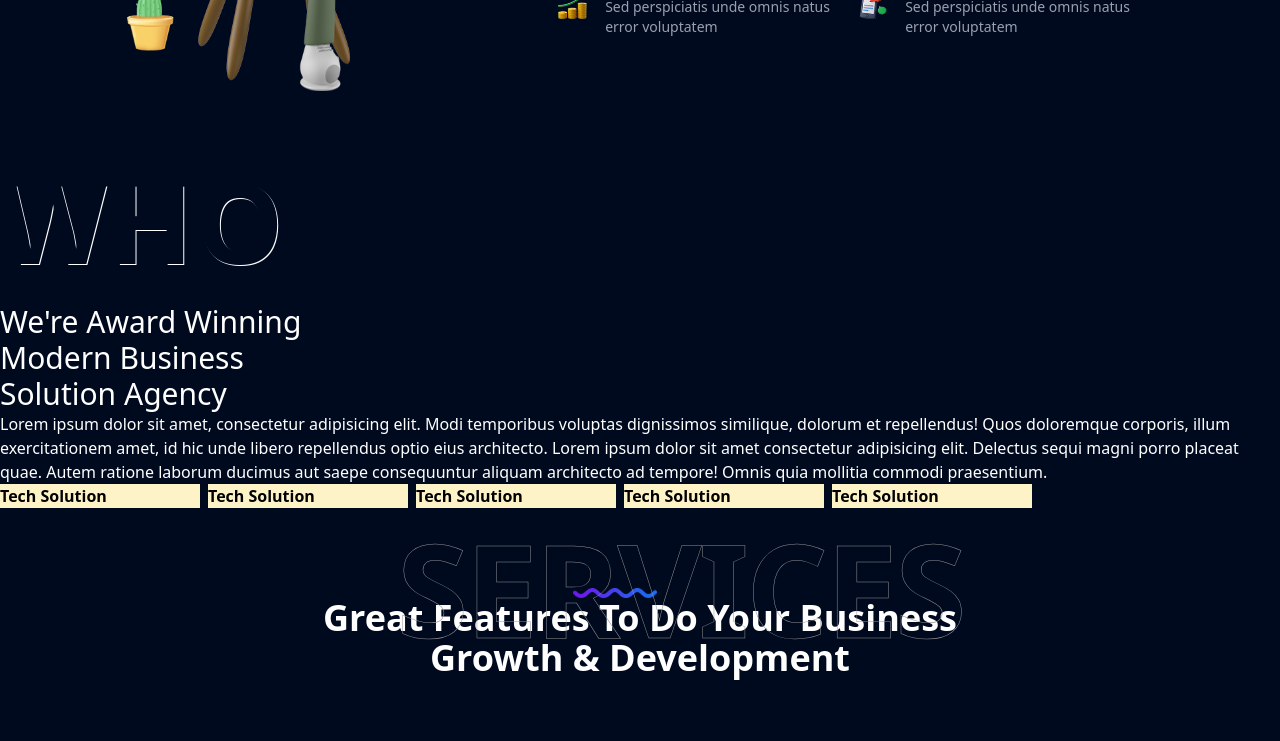
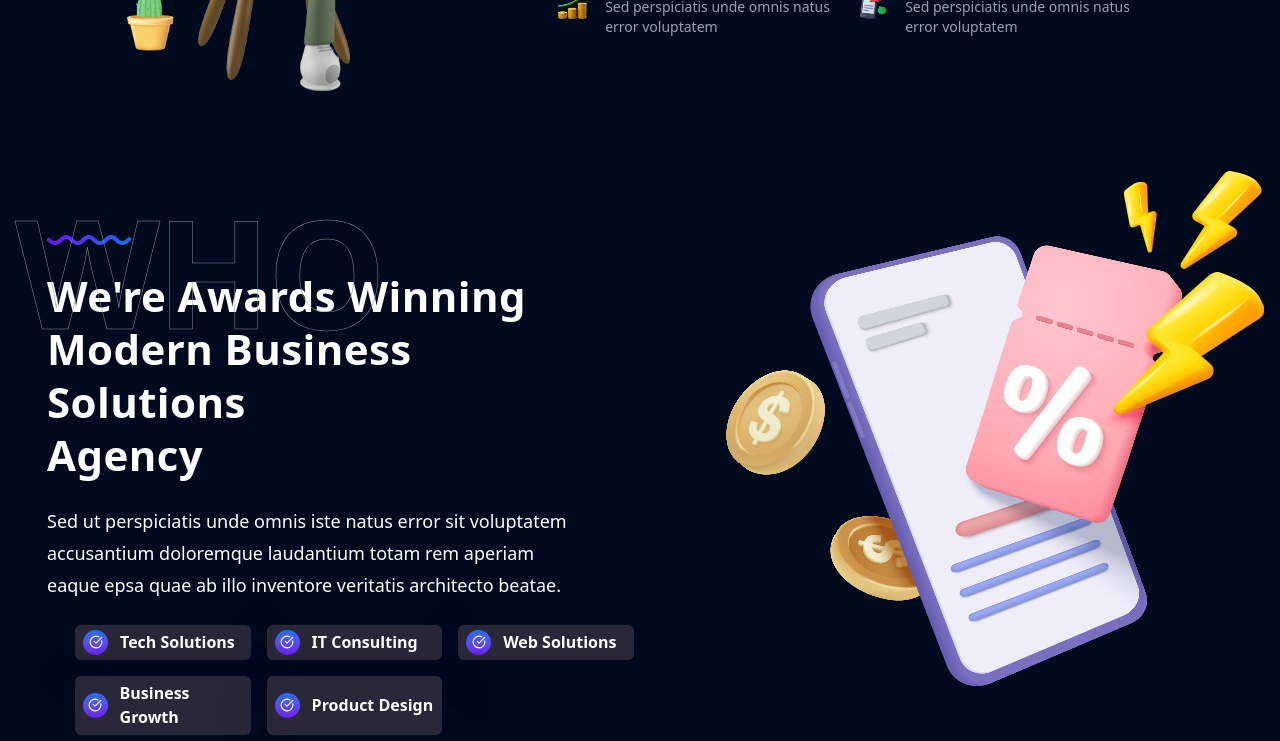
Before and after one commit to Ajnastk/SDEC, a React (Vite) app: page / in a window 1280 px wide. Shown: the part 1480-2221 px from the top of the page. Built offline with nearby package versions, Linux system fonts and the light colour scheme.

Commit message:
complete who component

```diff
--- a/package.json
+++ b/package.json
@@ -11,6 +11,7 @@
   },
   "dependencies": {
     "@tailwindcss/vite": "^4.0.0",
+    "lucide-react": "^0.475.0",
     "react": "^18.3.1",
     "react-dom": "^18.3.1"
   },
--- a/src/components/Who.jsx
+++ b/src/components/Who.jsx
@@ -1,24 +1,67 @@
+
+
+
+import { CheckCircle } from "lucide-react";
+import who from "../assets/images/who.svg"
+import pseudo from '../assets/images/headingLineImage.png';
+
+
 const Who = () =>{
- return (
-    <div>
-      <div>
-      <span className="text-[80px] md:text-[110px] font-bold text-[#000A1F] tracking-wide [text-shadow:1px_1px_0px_white] z-0">WHO</span>
-      <p className= "text-white text-3xl w-[360px] z-1">We're Award Winning Modern Business Solution Agency </p>
+
+   const services = [
+      "Tech Solutions",
+      "IT Consulting",
+      "Web Solutions",
+      "Business Growth",
+      "Product Design",
+    ];
+
+   return (
+    <div className="container mx-auto max-w-[1250px] py-8">
+      <div className="grid grid-cols-2 gap-8">
+        {/* Left Side - Text Content */}
+        <div className="space-y-6">
+          <div className="relative">
+            <div className="absolute top-[100px] font-extrabold text-[150px]  leading-[0] tracking-tight uppercase text-transparent stroke-white">
+            WHO
+          </div>
+            <div className="pt-16">
+              <img className="mx-[32px]  w-[84px] h-2.5 mb-6" alt="Decorative line" src={pseudo} />
+              <h1 className="mx-[32px]  font-semibold text-white text-[42px] leading-[53px] tracking-[0.42px]">
+                We're Awards Winning <br />
+                Modern Business Solutions <br />
+                Agency
+              </h1>
+            </div>
+          </div>
+
+          <p className="text-white mx-[32px]  text-lg leading-8 max-w-[534px]">
+            Sed ut perspiciatis unde omnis iste natus error sit voluptatem accusantium doloremque laudantium totam rem aperiam eaque epsa quae ab illo inventore veritatis architecto beatae.
+          </p>
+
+          {/* Services Grid */}
+          <div className=" grid grid-cols-3 gap-4 w-[558.84px] h-[110px] mx-[60px] ">
+  {services.map((service) => (
+    <div
+      key={service}
+      className=" pl-2 bg-[#292738] shadow-[0px_10px_60px_#0000001a] border-none rounded-md  flex items-center space-x-3"
+    >
+      <div className=" w-[25px] h-[25px] rounded-full bg-gradient-to-b from-[#186EF2] to-[#6D18EF] flex items-center justify-center">
+        <CheckCircle className="w-3.5 h-3.5 text-white" />
       </div>
+      <span className="text-white font-semibold text-base">{service}</span>
+    </div>
+  ))}
+</div>
+        </div>
 
-       <p className="text-white">Lorem ipsum dolor sit amet, consectetur adipisicing elit. Modi temporibus voluptas dignissimos similique, dolorum et repellendus! Quos doloremque corporis, illum exercitationem amet, id hic unde libero repellendus optio eius architecto.
-         Lorem ipsum dolor sit amet consectetur adipisicing elit. Delectus sequi magni porro placeat quae. Autem ratione laborum ducimus aut saepe consequuntur aliquam architecto ad tempore! Omnis quia mollitia commodi praesentium.
-       </p>
-<div className="flex gap-2 w-[558.84]">
-   <div className="border border-none bg-amber-100 font-bold w-[200px] ">Tech Solution</div>
-   <div className="border border-none bg-amber-100 font-bold w-[200px] ">Tech Solution</div>
-   <div className="border border-none bg-amber-100 font-bold w-[200px] ">Tech Solution</div>
-   <div className="border border-none bg-amber-100 font-bold w-[200px] ">Tech Solution</div>
-   <div className="border border-none bg-amber-100 font-bold w-[200px] ">Tech Solution</div>
-   </div>
+        {/* Right Side - Image */}
+        <div className="flex justify-end">
+          <img className="w-[540px] h-[515px] object-cover" alt="About" src={who} />
+        </div>
+      </div>
+    </div>
+  );
+}
 
-    </div>
- )
-
-}
-export default Who
+export default Who;
```
Also changed, not shown: src/assets/images/who.svg (added), 1 other file (tests, documents, lock files or other folders).
